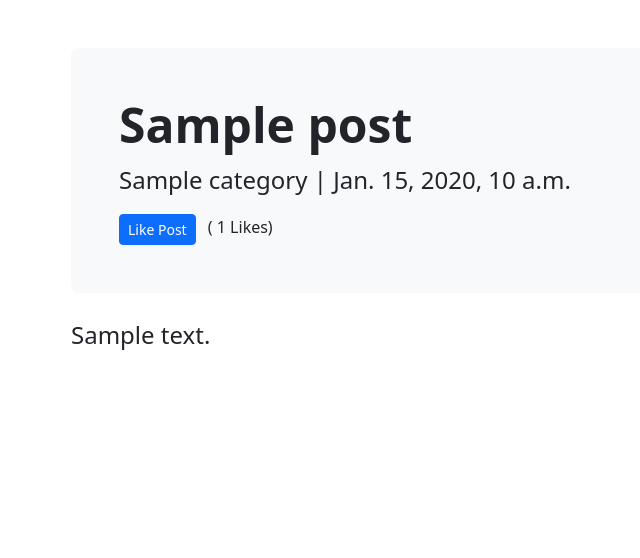
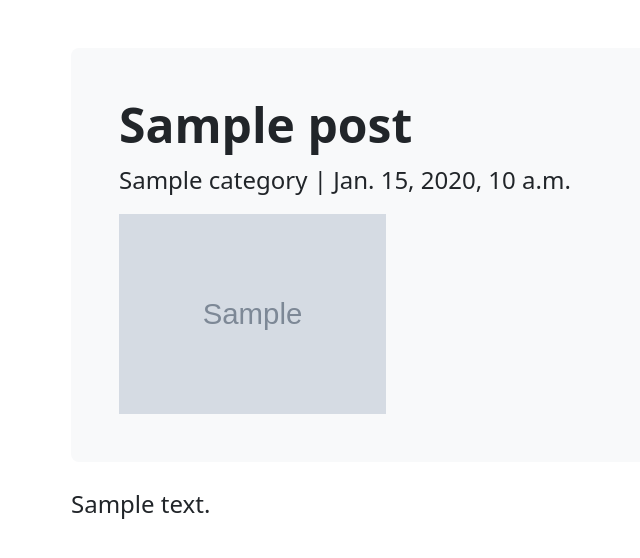
Before and after one commit to ritiSinke/crm2, a Django app: page /post-details/1/ in a window 1280 px wide. Shown: the part 56-614 px from the top of the page, without its empty margins (11-651 px from the left). Run offline with Django 5.2, Linux system fonts and the light colour scheme; tables that the repository leaves empty hold one stand-in row (values such as "Sample post"); grey boxes marked "Sample" are stand-in pictures.

Commit message:
Images added
Added images and then displaying it foe easiness

```diff
--- a/post/forms.py
+++ b/post/forms.py
@@ -9,9 +9,11 @@ class AddPostForm(forms.ModelForm):
     class Meta:
         model = Post
         # use lai kun kun fields haru form ma dekhaucha bhanne kura garna parxa
-        fields =['title', 'content', 'category', 'is_draft', 'scheduled_date']
+        fields =['title', 'content', 'category', 'is_draft', 'scheduled_date', 'image']
+
+
 
 class UpdatePostForm(forms.ModelForm):
     class Meta:
         model = Post
-        fields = ['title', 'content', 'category', 'is_draft']
+        fields = ['title', 'content', 'category', 'is_draft', 'image']
--- a/post/models.py
+++ b/post/models.py
@@ -29,6 +29,7 @@ class Post(models.Model):
     )
     # is_published = models.BooleanField(default=False)
     scheduled_date = models.DateTimeField(null=True, blank=True)
+    image= models.ImageField( upload_to='images', null=True, blank=True)
 
 
 class PostLike(models.Model):
--- a/post/urls.py
+++ b/post/urls.py
@@ -1,5 +1,7 @@
 from django.urls import path
 from . import views
+from django.conf.urls.static import static
+from django.conf import settings
 
 urlpatterns=[
 
@@ -12,4 +14,4 @@ urlpatterns=[
     path('like-post/<int:pk>/', views.like_post, name='like-post'),
     path('author-post/<int:pk>/', views.author_posts, name='author-post')
 
-]
+] + static( settings.MEDIA_URL, document_root=settings.MEDIA_ROOT)
--- a/post/views.py
+++ b/post/views.py
@@ -11,15 +11,20 @@ from django.contrib.auth import get_user_model
 def add_post(request):
 
     if request.method == 'POST':
-        form = fm.AddPostForm(request.POST)
+        form = fm.AddPostForm(request.POST,request.FILES)
+        print(f"Files: {request.FILES}")
         if form.is_valid():
             var= form.save(commit= False)
             var.author= request.user
+
+            print(f"Files: {request.FILES}")
             var.save()
             messages.success(request,'Post has been created')
             return redirect( 'my-post')
 
         else:
+            print(f"Form errors: {form.errors}")  # Debug line
+
             messages.warning (request,'Post was not able to be created')
             return redirect ('add-post')
     else:
@@ -38,10 +43,11 @@ def update_post(request,pk):
         return redirect('dashboard')
 
     if request.method == 'POST':
-        form = fm.UpdatePostForm(request.POST, instance=post)
+        form = fm.UpdatePostForm(request.POST,request.FILES, instance=post)
         print(f"Form data received: {request.POST}")  # Debug line
 
         if form.is_valid():
+
             form.save()
             messages.success(request,'Post updated')
             return redirect ('my-post')
@@ -58,6 +64,8 @@ def update_post(request,pk):
 #post details
 def post_details(request,pk):
     post = Post.objects.get(pk=pk)
+    print(f"Files: {request.FILES}")
+
     like_count=PostLike.objects.filter(post=post).first()
     context ={ 'post': post, 'like_count':like_count}
     return render (request, 'post/post_details.html',context)
--- a/templates/dashboard/dashboard.html
+++ b/templates/dashboard/dashboard.html
@@ -6,13 +6,13 @@
 <div class="row align-items-md-stretch gy-4">
     <div class="col-md-6">
         <div class="h-70 p-5 text-bg-dark rounded-3">
-           <p>  Read all the post </p>
+           <p>  Read all post </p>
                  <a href="{% url 'all-posts' %}" class="btn btn-outline-light" type="button"> Read Posts </a> </button>
         </div>
     </div>
     <div class="col-md-6">
         <div class="h-70 p-5 text-bg-dark rounded-3">
-           <p>  Read all the post </p>
+           <p>  Read all of yours post </p>
                  <a href="{% url 'my-post' %}" class="btn btn-outline-light" type="button"> MY Post </a> </button>
         </div>
     </div>
--- a/templates/post/add_post.html
+++ b/templates/post/add_post.html
@@ -4,7 +4,7 @@
 <div class="card">
   <h5 class="card-header">ADD POST </h5>
   <div class="card-body">
-    <form class="p-4 p-md-5 border rounded-3 bg-body-tertiary" method="POST">
+    <form class="p-4 p-md-5 border rounded-3 bg-body-tertiary" method="POST" enctype="multipart/form-data">
       {% csrf_token %}
 
         {% comment %} <div class="form-floating mb-3">
--- a/templates/post/post_details.html
+++ b/templates/post/post_details.html
@@ -6,13 +6,18 @@
     <div class="p-5 mb-4 bg-light rounded-3">
         <h1 class="display-5 fw-bold">{{post.title}}</h1>
         <p class="col-md-8 fs-4">
-            <a href"#">{{post.category}}</a> | {{ post.date_posted }}
+            <a href"#"> {{post.category}} </a> | {{ post.date_posted }}
         </p>
-        <a href=" {%url 'like-post' post.pk %}" class="btn btn-primary btn-sm" type="button"> Like Post</a>
-        <span class="ms-2 ">( {{like_count.like_count}} Likes) </span>
+        {% if post.image %}
+        <img src="{{post.image.url}}" alt="NO Image"  style="max-height: 200px;">
+
+        {% endif %}
+        {% comment %} <a href=" {%url 'like-post' post.pk %}" class="btn btn-primary btn-sm" type="button"> Like Post</a> {% endcomment %}
+        {% comment %} <span class="ms-2 ">( {{like_count.like_count}} Likes) </span> {% endcomment %}
 
     </div>
 
+    <div>
 <p class="col-md-8 fs-4"> {{post.content}} </p>
 
 {% endblock%}
--- a/templates/post/update_post.html
+++ b/templates/post/update_post.html
@@ -4,7 +4,7 @@
 <div class="card">
   <h5 class="card-header">UPDATE {{post.title}} </h5>
   <div class="card-body">
-    <form class="p-4 p-md-5 border rounded-3 bg-body-tertiary" method="POST">
+    <form class="p-4 p-md-5 border rounded-3 bg-body-tertiary" method="POST" enctype="multipart/form-data">
       {% csrf_token %}
 
 
```
Also changed, not shown: core/settings.py (+7 -0 lines), media/images/Screenshot_1.png (added), media/images/Screenshot_1_HWjUBVL.png (added), media/images/Screenshot_1_YcWmOGn.png (added), media/images/Screenshot_2.png (added), media/images/Screenshot_5.png (added), post/migrations/0003_post_image.py (added), post/migrations/0004_alter_post_image.py (added).
